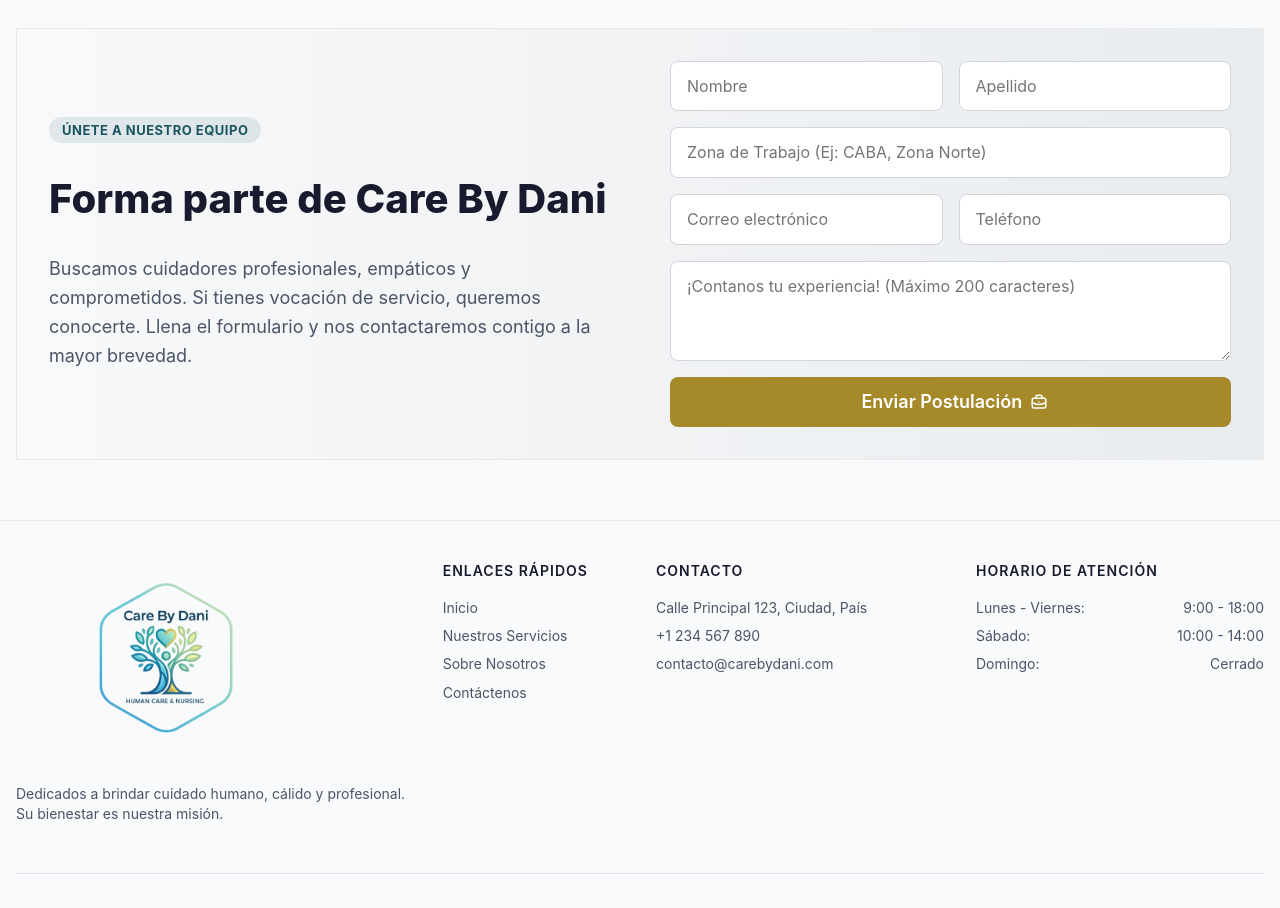
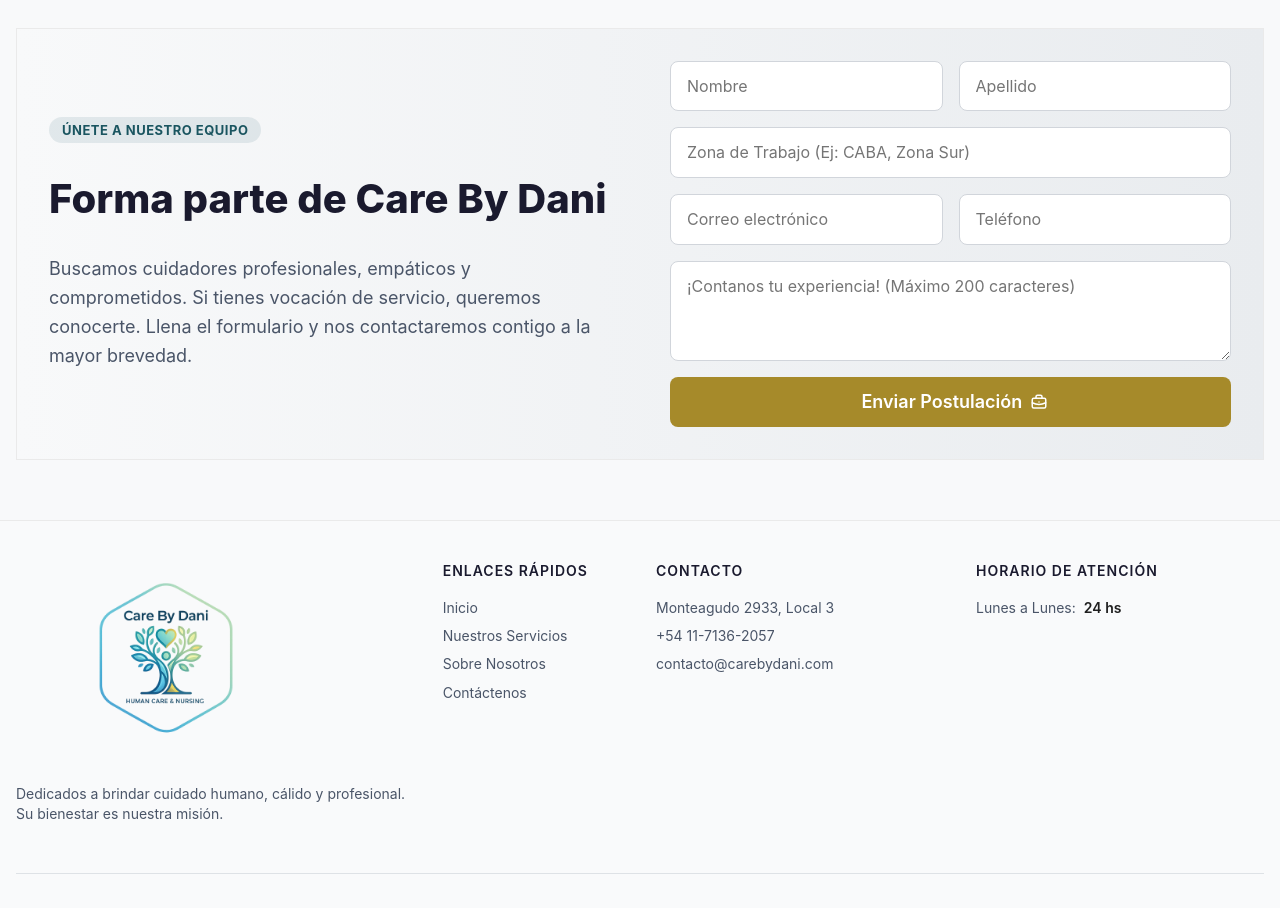
Before and after one commit to AssembleOrg/care_backend, a Next.js app: page / in a window 1280 px wide. Shown: the part 3380-4288 px from the top of the page. Built offline with nearby package versions, Linux system fonts and the light colour scheme.

Commit message:
fix: visual fixes

```diff
--- a/app/page.tsx
+++ b/app/page.tsx
@@ -408,7 +408,7 @@ export default function HomePage() {
                     </Group>
                     <input
                       type="text"
-                      placeholder="Zona de Trabajo (Ej: CABA, Zona Norte)"
+                      placeholder="Zona de Trabajo (Ej: CABA, Zona Sur)"
                       required
                       className={styles.contactInput}
                       value={workForm.zonaTrabajo}
@@ -497,8 +497,8 @@ export default function HomePage() {
                 Contacto
               </Text>
               <Stack gap="xs">
-                <Text size="sm" c="dimmed">Calle Principal 123, Ciudad, País</Text>
-                <Text size="sm" c="dimmed">+1 234 567 890</Text>
+                <Text size="sm" c="dimmed">Monteagudo 2933, Local 3</Text>
+                <Text size="sm" c="dimmed">+54 11-7136-2057</Text>
                 <Text size="sm" c="dimmed">contacto@carebydani.com</Text>
               </Stack>
             </Grid.Col>
@@ -507,17 +507,9 @@ export default function HomePage() {
                 Horario de Atención
               </Text>
               <Stack gap="xs">
-                <Group justify="space-between">
-                  <Text size="sm" c="dimmed">Lunes - Viernes:</Text>
-                  <Text size="sm" c="dimmed">9:00 - 18:00</Text>
-                </Group>
-                <Group justify="space-between">
-                  <Text size="sm" c="dimmed">Sábado:</Text>
-                  <Text size="sm" c="dimmed">10:00 - 14:00</Text>
-                </Group>
-                <Group justify="space-between">
-                  <Text size="sm" c="dimmed">Domingo:</Text>
-                  <Text size="sm" c="dimmed">Cerrado</Text>
+                <Group gap="xs">
+                  <Text size="sm" c="dimmed">Lunes a Lunes:</Text>
+                  <Text size="sm" fw={600} c="dark.8">24 hs</Text>
                 </Group>
               </Stack>
             </Grid.Col>
```
Also changed, not shown: app/admin/asignaciones/page.tsx (+16 -8 lines).
